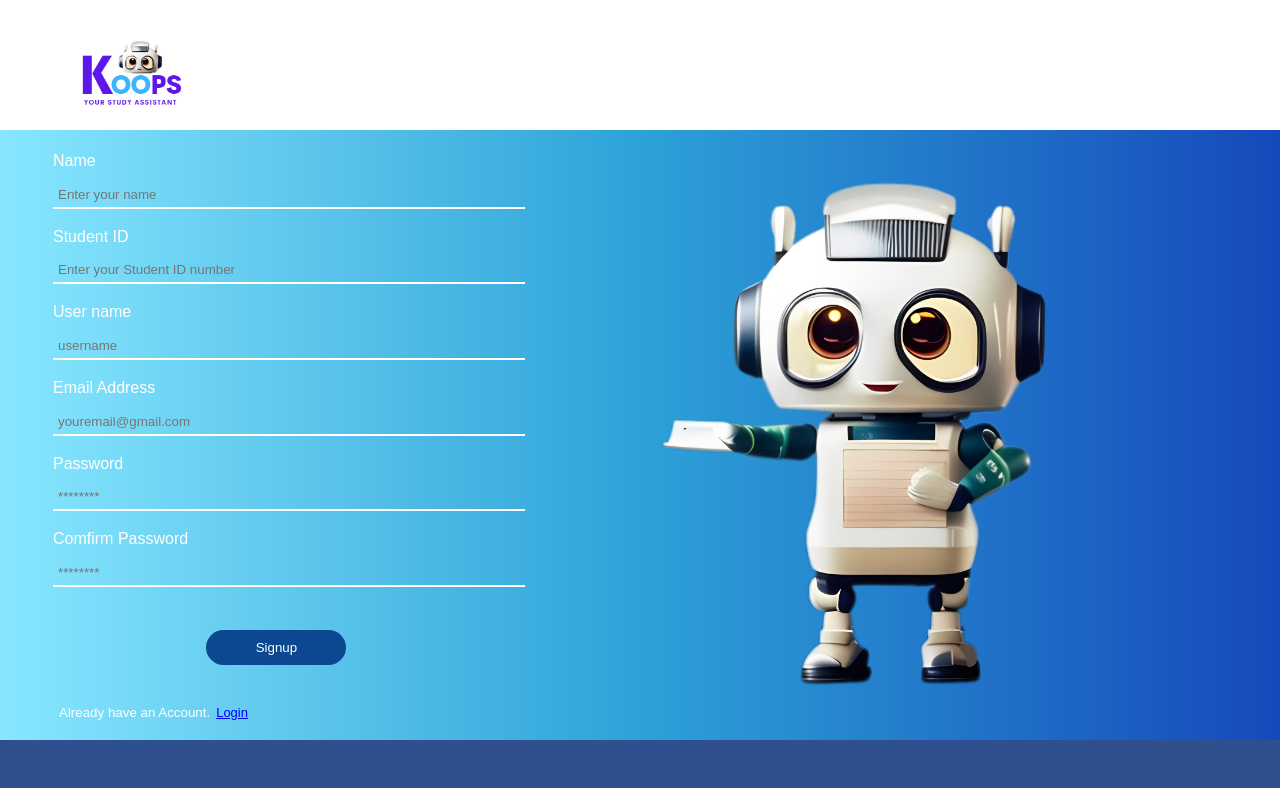
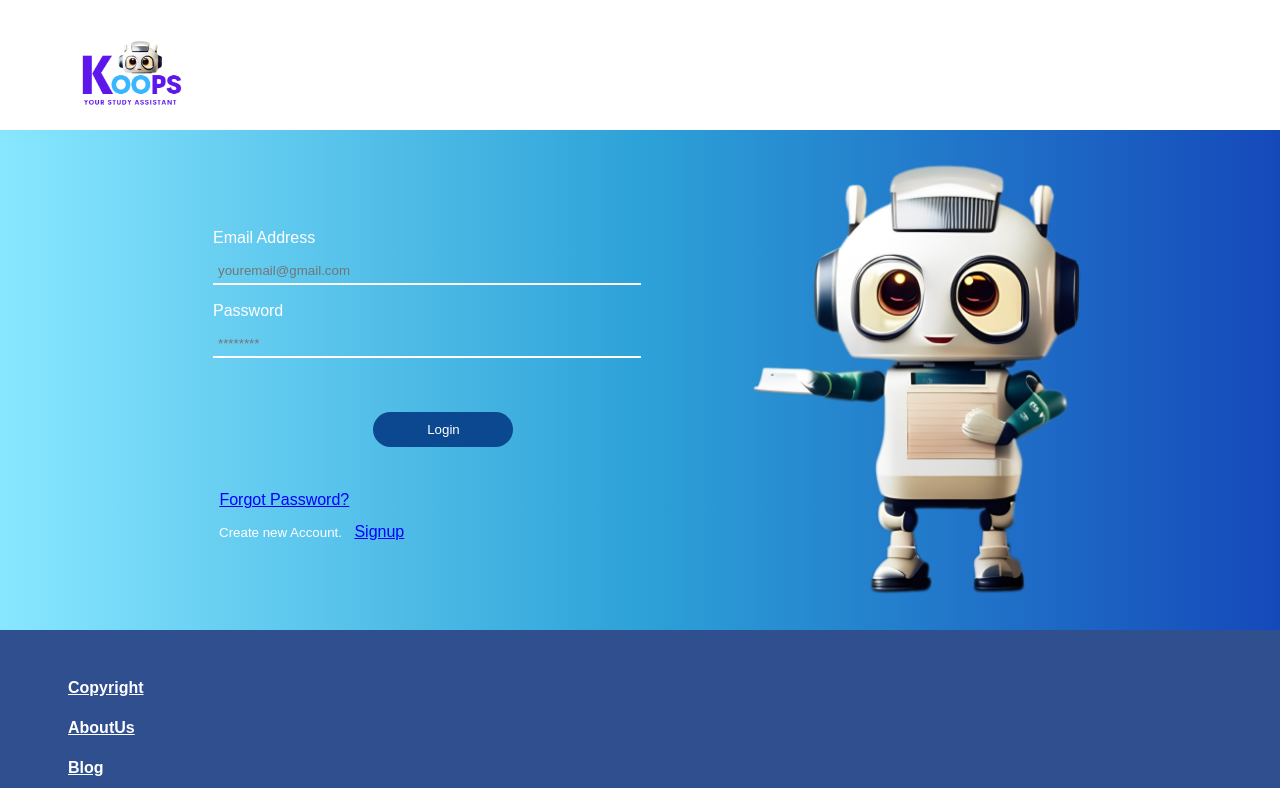
Before and after one commit to Rashmika-Wijethilake/koops, a React (Create React App) app: page / in a window 1280 px wide. Shown: the top 788 px of the page. Built offline with nearby package versions, Linux system fonts and the light colour scheme.

Commit message:
Did some changes

```diff
--- a/src/App.js
+++ b/src/App.js
@@ -8,7 +8,7 @@ function App() {
 
    return (
     <div className="App">
-   <Signup/>
+   <Login/>
     </div>
   );
 }
--- a/src/Components/Login/login.css
+++ b/src/Components/Login/login.css
@@ -8,7 +8,7 @@
 .Form{
   border-top-right-radius: 20px;
   border-top-left-radius: 25px;
-  padding-left: 50px;
+  padding-left: 200px;
 }
 .Header{
   background-color: white;
--- a/src/Components/Signup/signup.css
+++ b/src/Components/Signup/signup.css
@@ -10,7 +10,7 @@
 .Form{
   border-top-right-radius: 50px;
   border-top-left-radius: 50px;
-  padding-left: 50px;
+  padding-left: 200px;
 }
 .Btn {
     border:none;
```
